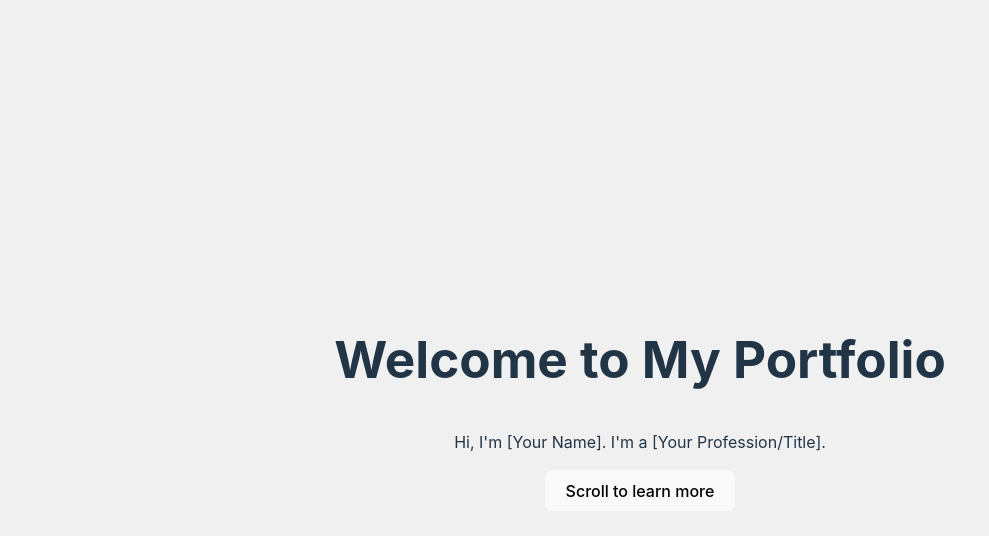
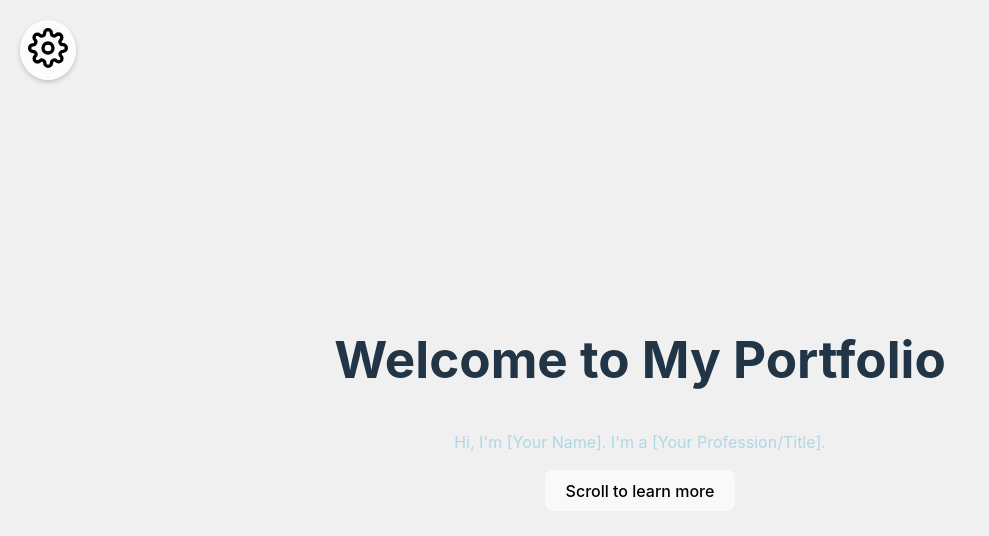
Before and after one commit to landonkimber/portfolio-2, a React (Vite) app in the folder client/: page / in a window 1280 px wide. Shown: the top 536 px of the page, without its empty margins (0-989 px from the left). Built offline with nearby package versions, Linux system fonts and the light colour scheme.

Commit message:
added settings page. Configured css. Added start to package.json

```diff
--- a/client/package.json
+++ b/client/package.json
@@ -5,6 +5,7 @@
   "type": "module",
   "scripts": {
     "dev": "vite",
+    "start": "vite",
     "build": "vite build",
     "lint": "eslint .",
     "preview": "vite preview"
--- a/client/src/App.jsx
+++ b/client/src/App.jsx
@@ -1,23 +1,44 @@
 import React, { useRef } from "react";
+
+import { SettingsProvider } from "./contexts/SettingsContext";
+import ThemeManager from "./components/ThemeManager";
+
 import Welcome from "./pages/Welcome.jsx";
 import About from "./pages/About.jsx";
 import Projects from "./pages/Projects.jsx";
 import Contact from "./pages/Contact.jsx";
-import "./App.css";
+import Settings from "./pages/Settings.jsx";
 
 // import Signature from "./components/Signature.jsx";
+import SettingsButton from "./components/SettingsButton.jsx";
+
+import "./App.css";
+import "./styles/global.css";
 
 function App() {
   const aboutRef = useRef(null);
   const projectsRef = useRef(null);
   const contactRef = useRef(null);
+  const settingsRef = useRef(null);
+
+  const [showSettings, setShowSettings] = React.useState(false);
 
   const scrollToSection = (ref) => {
     ref.current.scrollIntoView({ behavior: "smooth" });
   };
 
+  const toggleSettings = () => {
+    setShowSettings(!showSettings);
+  };
+
   return (
+    <SettingsProvider>
+      <ThemeManager />
       <div className="App">
+        <SettingsButton onClick={toggleSettings} />
+        {showSettings ? (
+          <Settings onClose={toggleSettings} />
+        ) : (
           <div className="scroll-container">
             <section>
               <Welcome scrollToNext={() => scrollToSection(aboutRef)} />
@@ -32,7 +53,9 @@ function App() {
               <Contact />
             </section>
           </div>
+        )}
       </div>
+    </SettingsProvider>
   );
 }
 
--- a/client/src/components/SettingsButton.jsx
+++ b/client/src/components/SettingsButton.jsx
@@ -1,11 +1,11 @@
 import React from "react";
+
 import { FiSettings } from "react-icons/fi";
-import "./SettingsButton.css"; // We'll create this CSS file next
 
 const SettingsButton = ({ onClick }) => {
   return (
     <button className="settings-button" onClick={onClick} aria-label="Settings">
-      <FiSettings size={24} />
+      <FiSettings size={40} />
     </button>
   );
 };
--- /dev/null
+++ b/client/src/components/ThemeManager.jsx
@@ -0,0 +1,25 @@
+import React, { useEffect } from "react";
+import { useSettings } from "../contexts/SettingsContext";
+
+const ThemeManager = () => {
+  const { theme } = useSettings();
+
+  useEffect(() => {
+    // Remove previous theme
+    const prevTheme = document.getElementById("theme-css");
+    if (prevTheme) {
+      prevTheme.remove();
+    }
+
+    // Add new theme
+    const link = document.createElement("link");
+    link.href = `/src/styles/theme-${theme}.css`;
+    link.rel = "stylesheet";
+    link.id = "theme-css";
+    document.head.appendChild(link);
+  }, [theme]);
+
+  return null;
+};
+
+export default ThemeManager;
--- a/client/src/contexts/SettingsContext.jsx
+++ b/client/src/contexts/SettingsContext.jsx
@@ -0,0 +1,19 @@
+import React, { createContext, useState, useContext } from "react";
+
+const SettingsContext = createContext();
+
+export const SettingsProvider = ({ children }) => {
+  const [theme, setTheme] = useState("light");
+
+  const toggleTheme = (newTheme) => {
+    setTheme(newTheme);
+  };
+
+  return (
+    <SettingsContext.Provider value={{ theme, toggleTheme }}>
+      {children}
+    </SettingsContext.Provider>
+  );
+};
+
+export const useSettings = () => useContext(SettingsContext);
--- a/client/src/pages/Settings.jsx
+++ b/client/src/pages/Settings.jsx
@@ -0,0 +1,26 @@
+import React from "react";
+import { useSettings } from "../contexts/SettingsContext";
+
+const Settings = ({ onClose }) => {
+  const { theme, toggleTheme } = useSettings();
+
+  return (
+    <div>
+      <div>
+        <h2>Settings</h2>
+        <div>
+          <h3>Theme</h3>
+          <select value={theme} onChange={(e) => toggleTheme(e.target.value)}>
+            <option value="light">Light</option>
+            <option value="dark">Dark</option>
+            <option value="colorful">Colorful</option>
+          </select>
+        </div>
+        {/* Add more settings sections here */}
+        <button onClick={onClose}>Close Settings</button>
+      </div>
+    </div>
+  );
+};
+
+export default Settings;
--- /dev/null
+++ b/client/src/styles/global.css
@@ -0,0 +1,25 @@
+.settings-button {
+  position: fixed;
+  top: 20px;
+  left: 20px;
+  background: none;
+  border: none;
+  cursor: pointer;
+  z-index: 1000;
+  padding: 8px;
+  border-radius: 50%;
+  background-color: rgba(255, 255, 255, 0.8);
+  box-shadow: 0 2px 5px rgba(0, 0, 0, 0.2);
+  transition: all 0.3s ease;
+}
+
+.settings-button:hover {
+  background-color: rgba(255, 255, 255, 1);
+  box-shadow: 0 4px 8px rgba(0, 0, 0, 0.3);
+  transform: scale(1.1);
+}
+
+.settings-button:focus {
+  outline: none;
+  box-shadow: 0 0 0 3px rgba(66, 153, 225, 0.5);
+}
--- /dev/null
+++ b/client/src/styles/theme-dark.css
@@ -0,0 +1,3 @@
+p {
+  color: darkgreen;
+}
--- /dev/null
+++ b/client/src/styles/theme-light.css
@@ -0,0 +1,3 @@
+p {
+  color: lightblue;
+}
```
Also changed, not shown: client/src/styles/theme-colorful.css (added). Lines whose indentation alone changed are shown as unchanged.
